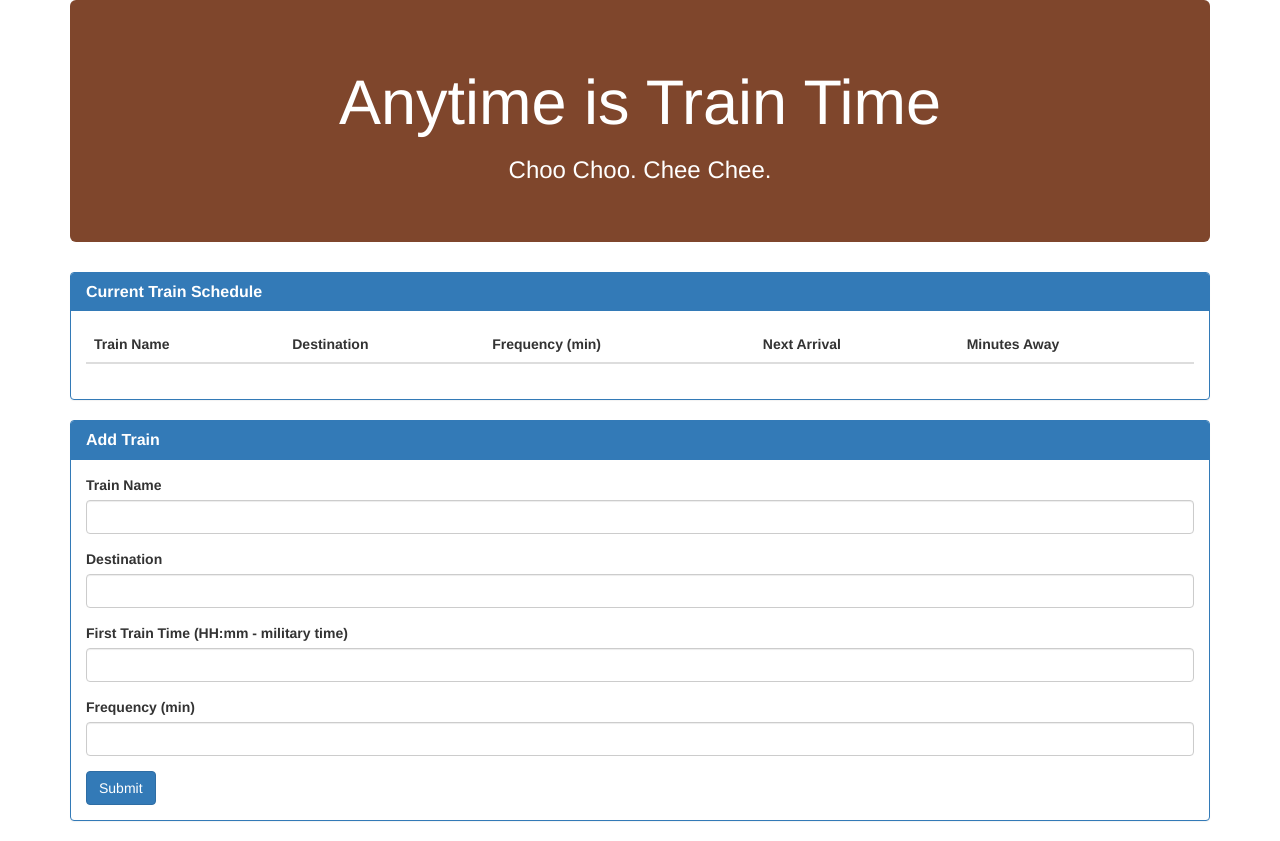
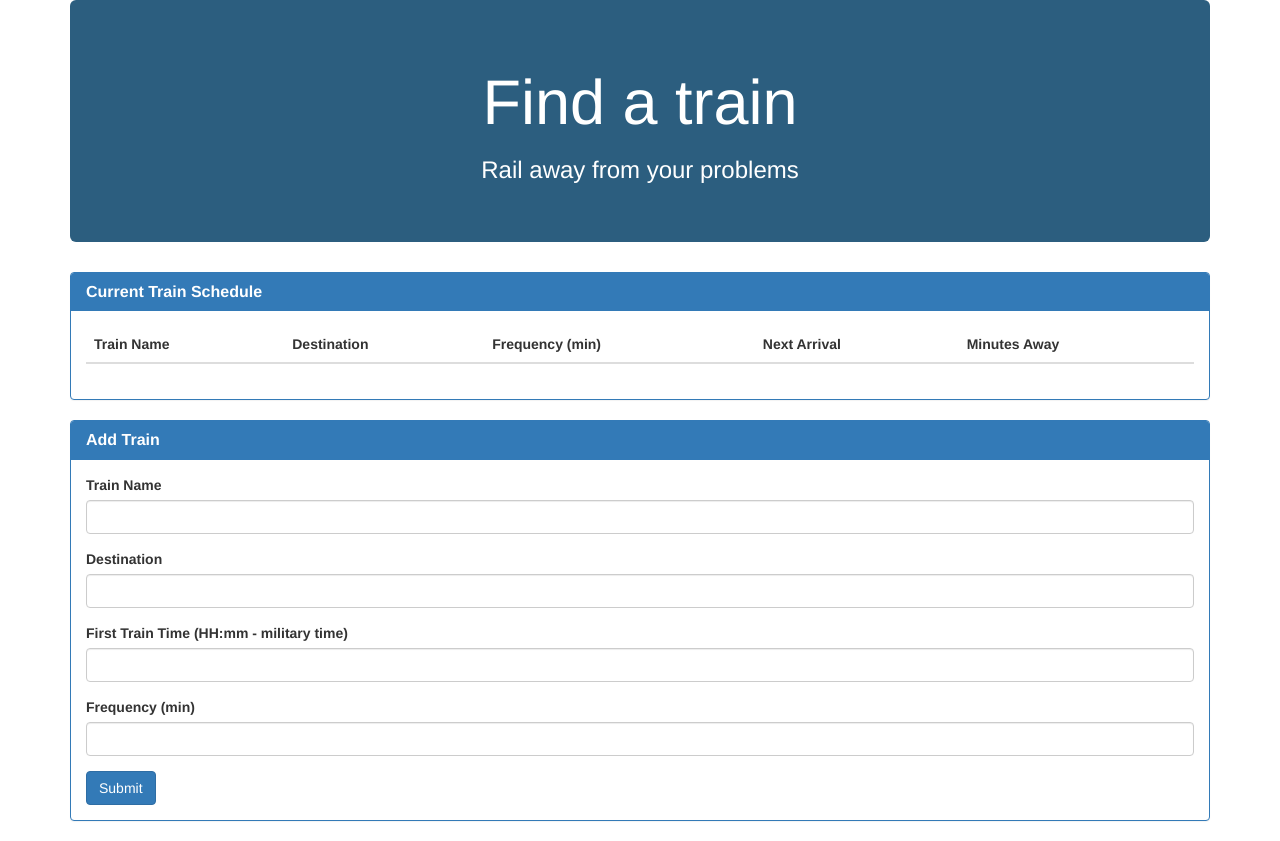
Before and after one commit to zanderbly/train-scheduler, a plain HTML site: page index.html in a window 1280 px wide. Drawn offline with nearby package versions, Linux system fonts and the light colour scheme; a script that the page names is missing.

Commit message:
style stuff

```diff
--- a/index.html
+++ b/index.html
@@ -28,9 +28,9 @@
     <div class="container">
 
       <!-- Jumbotron -->
-      <div class="jumbotron" style="background-color: #7F462C; color: white">
-        <h1 class="text-center">Anytime is Train Time</h1>
-        <h3 class="text-center">Choo Choo. Chee Chee.</h3>
+      <div class="jumbotron" style="background-color: rgb(44, 94, 127); color: white">
+        <h1 class="text-center">Find a train</h1>
+        <h3 class="text-center">Rail away from your problems</h3>
       </div>
 
       <div class="row">
```
